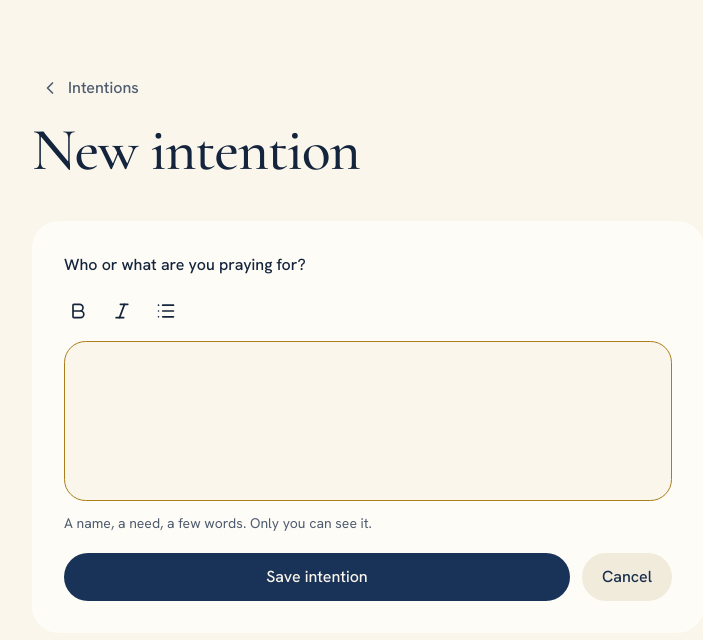
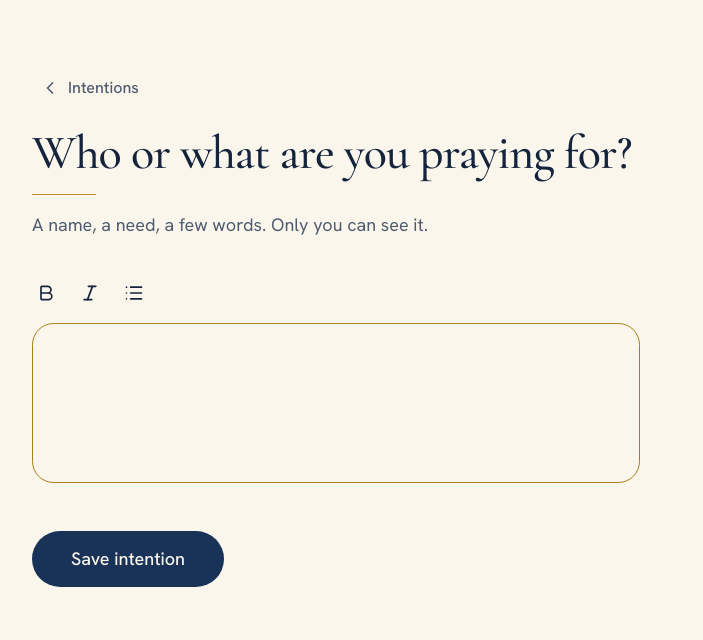
Before and after one commit to adriandotdev/prayer-app-pwa, a Next.js app: page /intentions/new in a window 1280 px wide. Shown: the top 640 px of the page, without its empty margins (416-1119 px from the left). Built offline with nearby package versions, Linux system fonts and the light colour scheme; no server answers.

Commit message:
feat: keep intention drafts and add keyboard-aware save bar (#31)
* feat: add keyboard inset hook, hide bottom nav on intention form, add editor aria props

* feat: highlight new intention after save and clear saved draft

* feat: keep intention draft and add keyboard-aware save bar

```diff
--- a/app/intentions/[id]/edit/page.tsx
+++ b/app/intentions/[id]/edit/page.tsx
@@ -14,7 +14,7 @@ export default async function EditIntentionPage({ params }: PageProps<"/intentio
 
   return (
     <div className="mx-auto max-w-2xl">
-      <IntentionForm title="Edit intention" action={updateIntention} submitLabel="Save changes" intention={intention} />
+      <IntentionForm title="Edit your intention" action={updateIntention} submitLabel="Save changes" intention={intention} />
     </div>
   );
 }
--- a/app/intentions/new/page.tsx
+++ b/app/intentions/new/page.tsx
@@ -8,7 +8,7 @@ export const metadata: Metadata = { title: "New intention" };
 export default function NewIntentionPage() {
   return (
     <div className="mx-auto max-w-2xl">
-      <IntentionForm title="New intention" action={createIntention} submitLabel="Save intention" />
+      <IntentionForm title="Who or what are you praying for?" action={createIntention} submitLabel="Save intention" />
     </div>
   );
 }
--- a/components/intentions/intention-form.tsx
+++ b/components/intentions/intention-form.tsx
@@ -2,13 +2,16 @@
 
 import dynamic from "next/dynamic";
 import { useRouter } from "next/navigation";
-import { useActionState, useState } from "react";
+import { useActionState, useEffect, useId, useState, useSyncExternalStore, type FormEvent, type KeyboardEvent } from "react";
+import { createPortal } from "react-dom";
 import { ChevronLeft } from "lucide-react";
 
 import { AppButton } from "@/components/app-button";
 import { ConfirmationSheet } from "@/components/confirmation-sheet";
-import { PageHeader } from "@/components/layout/page-header";
 import type { IntentionFormState } from "@/lib/intentions/actions";
+import { useIsDesktop } from "@/lib/use-is-desktop";
+import { useKeyboardInset } from "@/lib/use-keyboard-inset";
+import { cn } from "@/lib/utils";
 
 // Tiptap is heavy and only needed on this form, so keep it out of the shared bundle.
 const MarkdownEditor = dynamic(() => import("@/components/prayers/markdown-editor").then((m) => m.MarkdownEditor), {
@@ -16,11 +19,17 @@ const MarkdownEditor = dynamic(() => import("@/components/prayers/markdown-edito
   loading: () => <div className="h-56 animate-pulse rounded-2xl bg-muted" aria-hidden />,
 });
 
+const noopSubscribe = () => () => {};
+
 const initial: IntentionFormState = { status: "idle" };
 
 // An intention is mostly a name and a sentence, so the toolbar keeps only the basics.
 const TOOLS = ["Bold", "Italic", "Bullet list"];
-const QUESTION = "Who or what are you praying for?";
+
+export const INTENTION_DRAFT_KEY = "ora:intention-draft";
+const MAX_LENGTH = 2000;
+const EDITOR_ID = "text";
+const SHOW_COUNT_FROM = 1800;
 
 type Props = {
   title: string;
@@ -33,59 +42,183 @@ export function IntentionForm({ title, action, submitLabel, intention }: Props)
   const router = useRouter();
   const [state, formAction, pending] = useActionState(action, initial);
   const [text, setText] = useState(intention?.text ?? "");
+  const [emptyError, setEmptyError] = useState(false);
+  const [restored, setRestored] = useState(false);
   const [leaveOpen, setLeaveOpen] = useState(false);
+  // The editor takes its starting text once, so it waits for the saved draft to be looked up first.
+  const [draftChecked, setDraftChecked] = useState(Boolean(intention));
+  const [startText, setStartText] = useState(intention?.text ?? "");
+  const keyboardInset = useKeyboardInset();
+  const isDesktop = useIsDesktop();
+  const mounted = useSyncExternalStore(noopSubscribe, () => true, () => false);
+  const formId = useId();
 
-  const dirty = text.trim() !== (intention?.text ?? "").trim();
+  const headingId = useId();
+  const hintId = useId();
+  const errorId = useId();
+
+  const isNew = !intention;
+  // A new intention is kept as a draft on this device, so leaving never costs anything. Edits are
+  // to something already saved, so those still ask before they are dropped.
+  const dirty = !isNew && text.trim() !== intention.text.trim();
+
+  // Read after hydration (the server has no draft), outside the effect body so it is not a cascading render.
+  useEffect(() => {
+    if (!isNew) return;
+    let live = true;
+    queueMicrotask(() => {
+      try {
+        const draft = localStorage.getItem(INTENTION_DRAFT_KEY);
+        if (live && draft?.trim()) {
+          setText(draft);
+          setStartText(draft);
+          setRestored(true);
+        }
+      } catch {
+        // Storage can be blocked; the draft is a convenience.
+      }
+      if (live) setDraftChecked(true);
+    });
+    return () => {
+      live = false;
+    };
+  }, [isNew]);
+
+  useEffect(() => {
+    if (!dirty) return;
+    const warn = (e: BeforeUnloadEvent) => e.preventDefault();
+    window.addEventListener("beforeunload", warn);
+    return () => window.removeEventListener("beforeunload", warn);
+  }, [dirty]);
+
+  function change(value: string) {
+    setText(value);
+    setEmptyError(false);
+    setRestored(false);
+    if (!isNew) return;
+    try {
+      if (value.trim()) localStorage.setItem(INTENTION_DRAFT_KEY, value);
+      else localStorage.removeItem(INTENTION_DRAFT_KEY);
+    } catch {
+      // Storage can be blocked; the draft is a convenience.
+    }
+  }
+
+  function submit(e: FormEvent<HTMLFormElement>) {
+    if (text.trim()) return;
+    e.preventDefault();
+    setEmptyError(true);
+    document.getElementById(EDITOR_ID)?.focus();
+  }
+
+  // Captured so the editor's own Mod-Enter (a hard break) never sees it.
+  function keyDown(e: KeyboardEvent<HTMLDivElement>) {
+    if (e.key === "Enter" && (e.metaKey || e.ctrlKey)) {
+      e.preventDefault();
+      e.stopPropagation();
+      e.currentTarget.closest("form")?.requestSubmit();
+    }
+  }
+
   const leave = () => (dirty ? setLeaveOpen(true) : router.push("/intentions"));
+
+  const message = emptyError ? "Write your intention first." : state.status === "error" ? state.message : undefined;
+  const showCount = text.length >= SHOW_COUNT_FROM;
+
+  const saveButton = (
+    <AppButton
+      type="submit"
+      form={formId}
+      size="lg"
+      pending={pending}
+      pendingLabel="Saving…"
+      className="mx-auto w-full max-w-3xl md:w-auto md:min-w-48"
+    >
+      {submitLabel}
+    </AppButton>
+  );
 
   return (
     <>
-      <AppButton variant="ghost" onClick={leave} className="-ml-3 mb-2 text-muted-foreground">
+      <AppButton variant="ghost" onClick={leave} className="-ml-3 mb-4 text-muted-foreground">
         <ChevronLeft aria-hidden /> Intentions
       </AppButton>
-      <PageHeader title={title} />
 
-      <form action={formAction} className="flex flex-col gap-3 rounded-3xl bg-card p-5 md:p-8">
+      <div className="mb-6 md:mb-8">
+        <h1 id={headingId} className="text-balance text-[2.5rem] leading-[1.05] font-medium tracking-[-0.02em] md:text-5xl">
+          {title}
+        </h1>
+        {/* One point of gold, drawn once: the room lights up before the words begin. */}
+        <div aria-hidden className="ora-rule mt-4 h-px w-16 bg-gold" />
+        <p id={hintId} className="mt-4 max-w-prose text-base text-muted-foreground md:text-lg">
+          A name, a need, a few words. Only you can see it.
+        </p>
+      </div>
+
+      <form id={formId} action={formAction} onSubmit={submit} noValidate className="flex flex-col gap-3 pb-24 md:pb-0">
         {intention ? <input type="hidden" name="id" value={intention.id} /> : null}
 
-        <label htmlFor="text" className="text-base font-medium">
-          {QUESTION}
-        </label>
+        <div onKeyDownCapture={keyDown}>
+          {draftChecked ? (
             <MarkdownEditor
               name="text"
-          id="text"
-          label={QUESTION}
-          defaultValue={intention?.text}
-          autoFocus={!intention}
+              id={EDITOR_ID}
+              label={title}
+              defaultValue={startText}
+              autoFocus={isNew}
               tools={TOOLS}
-          onMarkdownChange={setText}
+              onMarkdownChange={change}
+              describedBy={cn(hintId, message && errorId)}
+              invalid={Boolean(message)}
               className="min-h-40"
             />
-        <p className="text-sm text-muted-foreground">A name, a need, a few words. Only you can see it.</p>
+          ) : (
+            <div className="h-56 animate-pulse rounded-2xl bg-muted" aria-hidden />
+          )}
+        </div>
 
-        {state.status === "error" && (
-          <p role="alert" className="text-sm text-destructive">
-            {state.message}
+        <div className="flex min-h-6 items-start justify-between gap-4 text-sm">
+          <div aria-live="polite" className="min-w-0">
+            {message ? (
+              <p id={errorId} role="alert" className="text-base text-destructive">
+                {message}
               </p>
+            ) : restored ? (
+              <p className="text-base text-muted-foreground">Picked up where you left off.</p>
+            ) : null}
+          </div>
+          {showCount ? (
+            <p className="shrink-0 tabular-nums text-muted-foreground">
+              {text.length} / {MAX_LENGTH}
+            </p>
+          ) : null}
+        </div>
+
+            </form>
+
+      {/* On a phone Save rides above the keyboard. It is portaled to <body> because the page's entrance
+          animation transforms its ancestors, which would anchor a fixed bar to the page, not the screen. */}
+      {mounted && !isDesktop ? (
+        createPortal(
+          <div
+            style={{ bottom: keyboardInset, paddingBottom: keyboardInset > 0 ? "0.75rem" : "max(0.75rem, env(safe-area-inset-bottom))" }}
+            className="ora-fade fixed inset-x-0 z-30 bg-background/95 px-4 pt-3"
+          >
+            {saveButton}
+          </div>,
+          document.body,
+        )
+      ) : (
+        <div className={mounted ? "mt-3" : "mt-3 max-md:hidden"}>{saveButton}</div>
       )}
-        <div className="mt-2 flex gap-3">
-          <AppButton type="submit" pending={pending} pendingLabel="Saving…" className="flex-1">
-            {submitLabel}
-          </AppButton>
-          <AppButton variant="outline" onClick={leave}>
-            Cancel
-          </AppButton>
-        </div>
-      </form>
 
       <ConfirmationSheet
         open={leaveOpen}
         onOpenChange={setLeaveOpen}
-        variant="destructive"
-        title="Leave without saving?"
-        description="What you have written will be lost."
-        cancelLabel="Keep writing"
-        confirmLabel="Leave"
+        title="Keep your changes?"
+        description="You haven't saved them yet. Going back now will set them aside."
+        cancelLabel="Keep editing"
+        confirmLabel="Go back"
         onConfirm={() => router.push("/intentions")}
       />
     </>
--- a/components/intentions/intention-item.tsx
+++ b/components/intentions/intention-item.tsx
@@ -31,7 +31,7 @@ function plainSnippet(markdown: string) {
 /** Tall enough for a short petition to show whole; longer ones fold behind "Read more". */
 const COLLAPSED_MAX = "max-h-56";
 
-export function IntentionItem({ intention, index = 0 }: { intention: Intention; index?: number }) {
+export function IntentionItem({ intention, index = 0, highlight = false }: { intention: Intention; index?: number; highlight?: boolean }) {
   const [confirmOpen, setConfirmOpen] = useState(false);
   // Flips the card the instant the button is pressed, until the server confirms and the card moves lists.
   const [answered, setOptimisticAnswered] = useOptimistic(intention.is_answered);
@@ -67,7 +67,7 @@ export function IntentionItem({ intention, index = 0 }: { intention: Intention;
   }
 
   return (
-    <StaggerItem index={index} className="flex min-w-0 flex-col rounded-3xl bg-card p-5">
+    <StaggerItem index={index} className={`flex min-w-0 flex-col rounded-3xl bg-card p-5 ${highlight ? "ora-glow" : ""}`}>
       {/* The same small arch as the prayer cards; it carries the state, and the line beside it says when. */}
       <div className="flex min-h-12 items-center gap-3">
         <span
--- a/components/layout/bottom-nav.tsx
+++ b/components/layout/bottom-nav.tsx
@@ -10,6 +10,9 @@ import { usePathname } from "next/navigation";
 export function BottomNav() {
 	const pathname = usePathname();
 	const reduceMotion = useReducedMotion();
+
+	// The intention form has its own Save bar above the keyboard, and writing is a focus zone.
+	if (/^\/intentions\/(new|[^/]+\/edit)$/.test(pathname)) return null;
 
 	return (
 		<nav
--- /dev/null
+++ b/lib/use-keyboard-inset.ts
@@ -0,0 +1,23 @@
+"use client";
+
+import { useEffect, useState } from "react";
+
+/** Height of the on-screen keyboard in px (0 when closed), so fixed bars can ride above it. */
+export function useKeyboardInset() {
+  const [inset, setInset] = useState(0);
+
+  useEffect(() => {
+    const viewport = window.visualViewport;
+    if (!viewport) return;
+    const update = () => setInset(Math.max(0, Math.round(window.innerHeight - viewport.height - viewport.offsetTop)));
+    update();
+    viewport.addEventListener("resize", update);
+    viewport.addEventListener("scroll", update);
+    return () => {
+      viewport.removeEventListener("resize", update);
+      viewport.removeEventListener("scroll", update);
+    };
+  }, []);
+
+  return inset;
+}
```
Also changed, not shown: app/intentions/page.tsx (+6 -2 lines), components/intentions/draft-clear.tsx (added, +19 -0 lines), components/prayers/markdown-editor.tsx (+23 -1 lines), lib/intentions/actions.ts (+9 -4 lines). Lines whose indentation alone changed are shown as unchanged.
